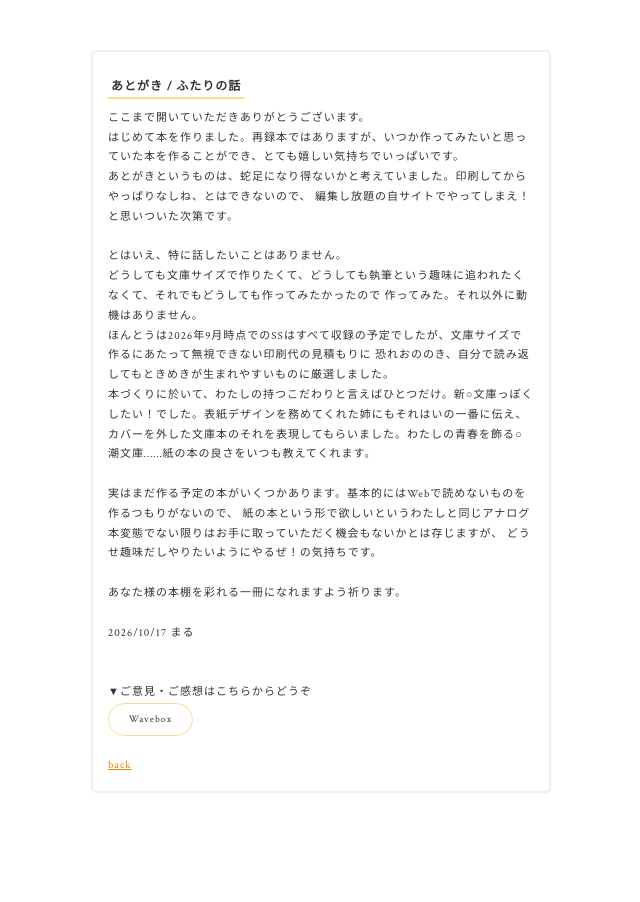
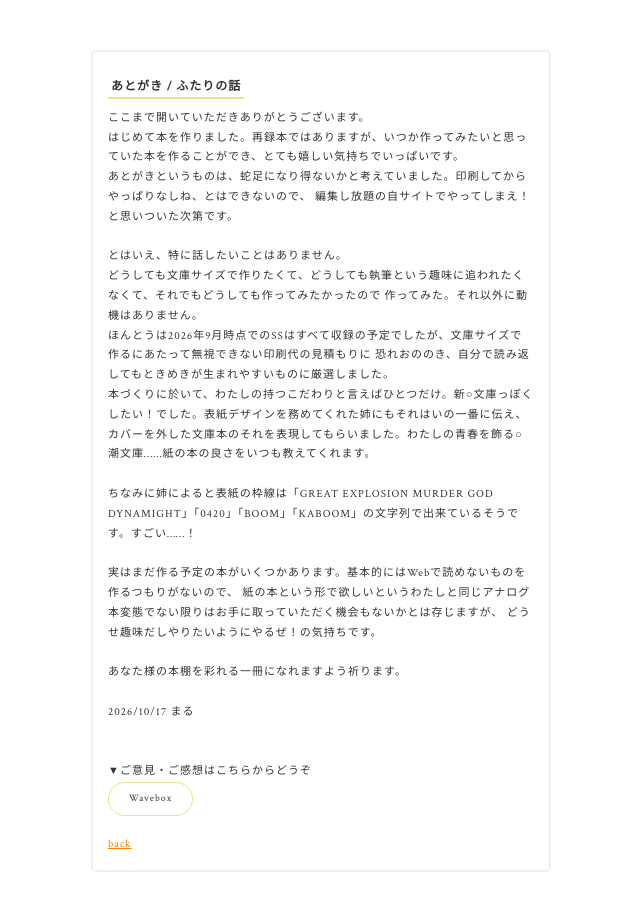
Before and after one commit to bisqhq/bisqhq.github.io, a Jekyll site: the page note/note1.html, which Jekyll copies as it is, in a window 1280 px wide. Shown: the whole page, without its empty margins (319-959 px from the left). Built offline with Jekyll 4.4.1, drawn with Linux system fonts in a browser that asks for light colours; some web fonts are replaced.

Commit message:
note1.html を更新

```diff
--- a/note/note1.html
+++ b/note/note1.html
@@ -26,6 +26,8 @@
     本づくりに於いて、わたしの持つこだわりと言えばひとつだけ。新○文庫っぽくしたい！でした。表紙デザインを務めてくれた姉にもそれはいの一番に伝え、
     カバーを外した文庫本のそれを表現してもらいました。わたしの青春を飾る○潮文庫……紙の本の良さをいつも教えてくれます。<br>
     <br>
+    ちなみに姉によると表紙の枠線は「GREAT EXPLOSION MURDER GOD DYNAMIGHT」「0420」「BOOM」「KABOOM」の文字列で出来ているそうです。すごい……！<br>
+    <br>
     実はまだ作る予定の本がいくつかあります。基本的にはWebで読めないものを作るつもりがないので、
     紙の本という形で欲しいというわたしと同じアナログ本変態でない限りはお手に取っていただく機会もないかとは存じますが、
     どうせ趣味だしやりたいようにやるぜ！の気持ちです。<br>
```
